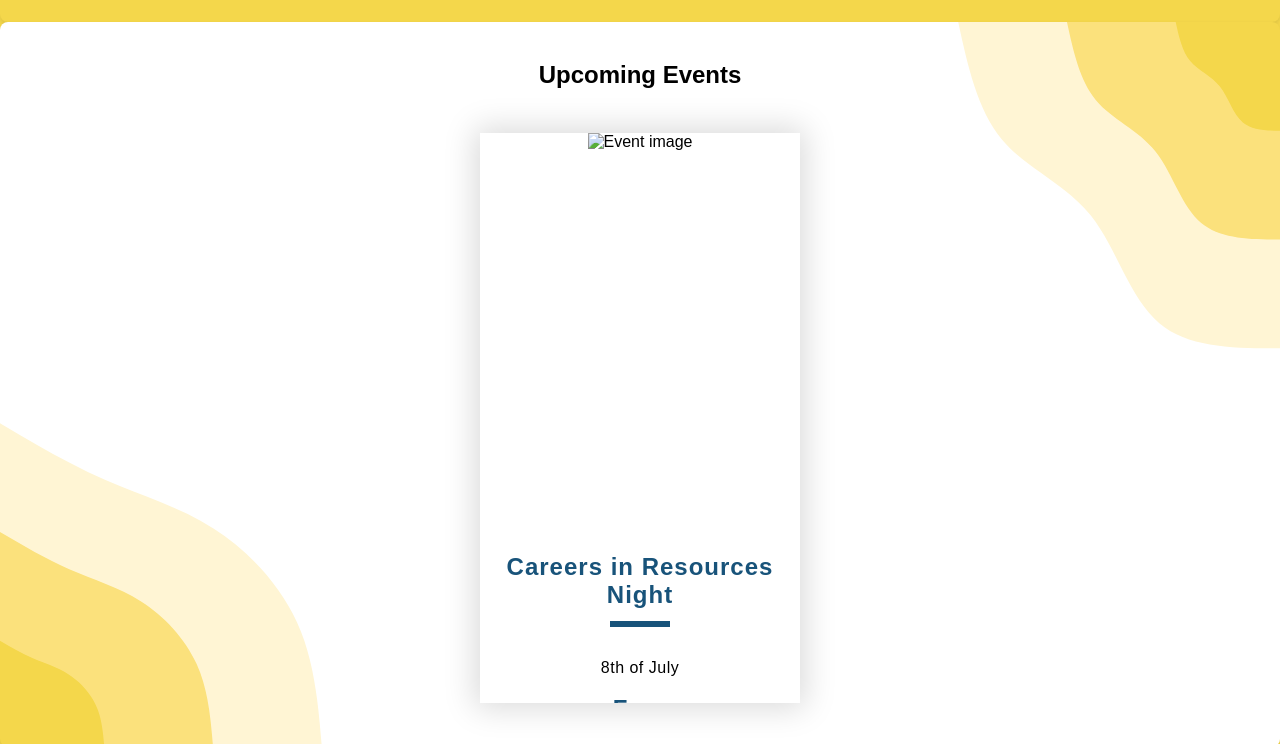
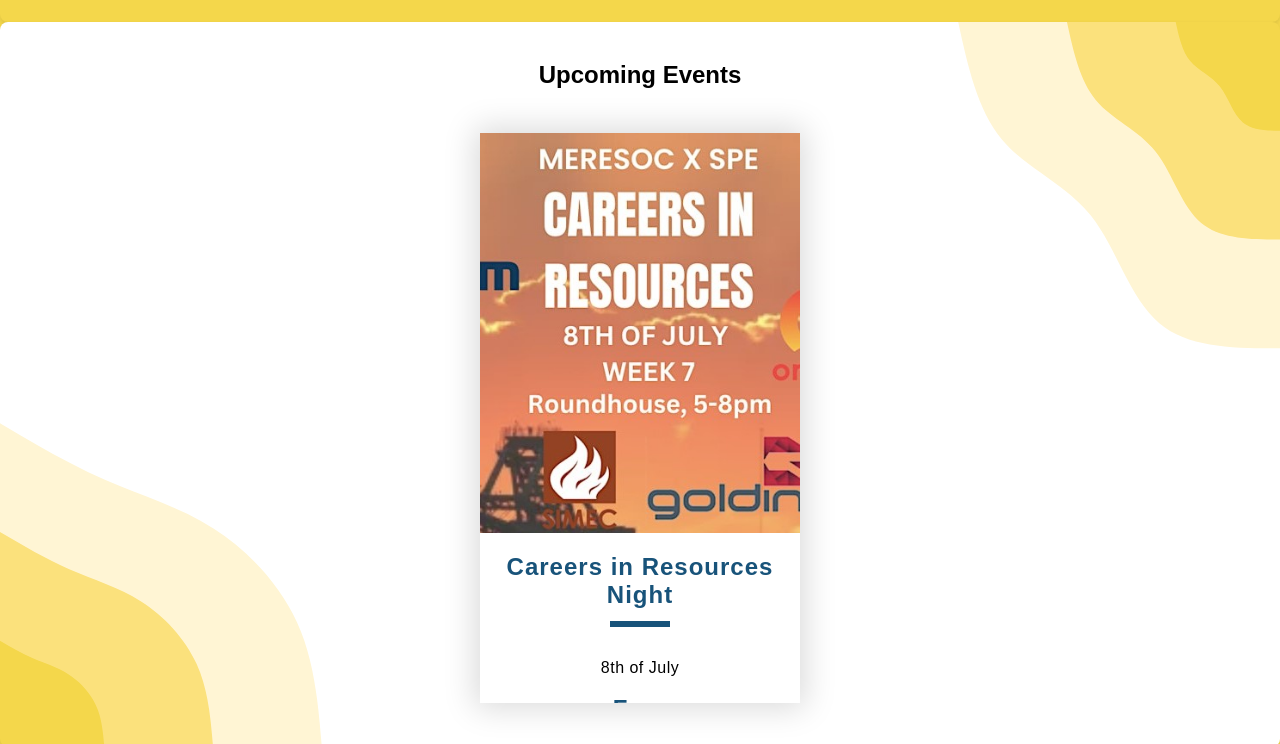
Before and after one commit to KyanPerez/MERESOC, a plain HTML site: page index.html in a window 1280 px wide. Shown: the part 1080-1824 px from the top of the page. Drawn offline with Linux system fonts and the light colour scheme; the site is published under a folder, as on GitHub Pages, so addresses that start at the root find nothing.

Commit message:
Update index.html

```diff
--- a/index.html
+++ b/index.html
@@ -55,7 +55,7 @@
             <div class="containers">
                 <div class="item-containers">
                     <div class="img-containers">
-                        <img src="/events/July8.jpeg" alt="Event image">
+                        <img src="events/July8.jpeg" alt="Event image">
                     </div>
 
                     <div class="body-containers">
```
